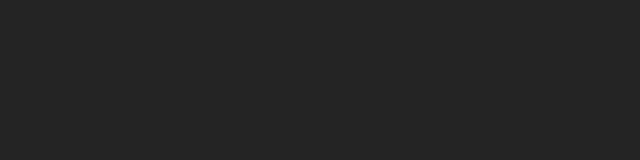
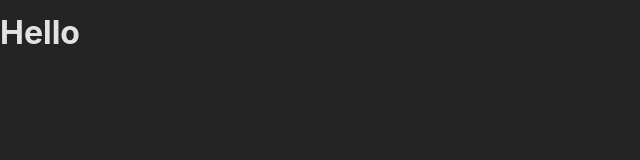
Before and after one commit to jerenteria/learning_react_router, a React (Create React App) app in the folder using_react_router/: page / in a window 1280 px wide. Shown: the top 160 px of the page, without its empty margins (0-640 px from the left). Built offline with nearby package versions, Linux system fonts and the light colour scheme.

Commit message:
added first route to web app

```diff
--- a/using_react_router/src/App.js
+++ b/using_react_router/src/App.js
@@ -1,5 +1,14 @@
+import { createBrowserRouter, RouterProvider } from "react-router-dom";
+import HomePage from "./routes/Home";
+
+const router = createBrowserRouter([
+  // first is route path(url) we are using and second is the element which is the component that you want rendered at that path
+  { path: "/", element: <HomePage /> },
+  {}
+  ]);
+
 function App() {
-  return <div></div>;
+  return <RouterProvider router={router} />;
 }
 
 export default App;
--- /dev/null
+++ b/using_react_router/src/routes/Home.js
@@ -0,0 +1,5 @@
+function HomePage() {
+    return <h1>Hello</h1>
+};
+
+export default HomePage;
```
